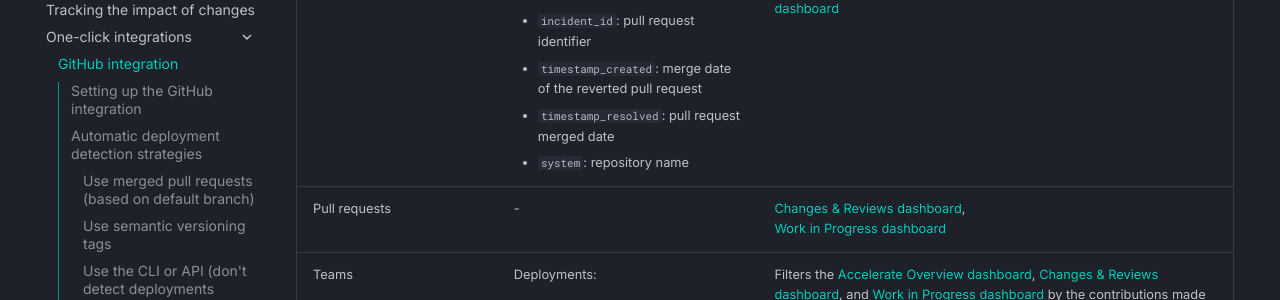
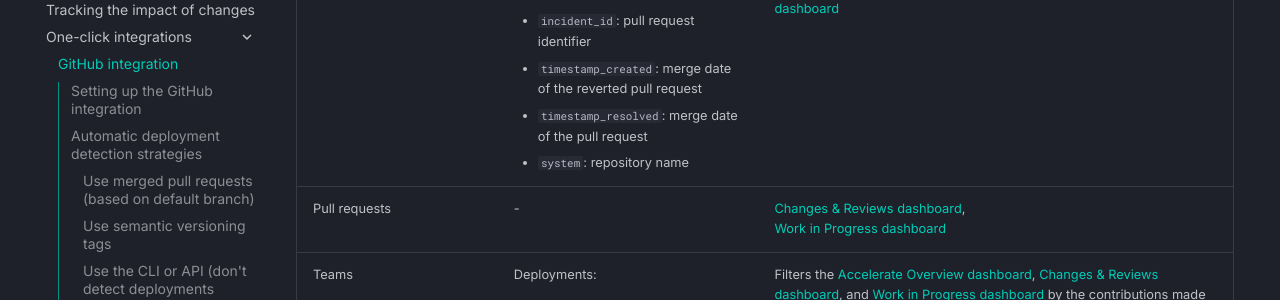
Before and after one commit to codacy/pulse-user-docs, an MkDocs documentation site: the page built from docs/one-click-integrations/github-integration.md, in a window 1280 px wide and 900 px high, scrolled down 6073 px. Shown: the part 152-452 px from the top of the window. Built offline with MkDocs 1.6.1 and Material for MkDocs 9.7.7, drawn with Linux system fonts in a browser that asks for light colours.

Commit message:
Update docs/one-click-integrations/github-integration.md
Co-authored-by: Nicola Klemenc <nicola.klemenc@codacy.com>

```diff
--- a/docs/one-click-integrations/github-integration.md
+++ b/docs/one-click-integrations/github-integration.md
@@ -154,7 +154,7 @@ The table below lists the data that the GitHub integration collects from your Gi
         <ul>
             <li><code>incident_id</code>: pull request identifier</li>
             <li><code>timestamp_created</code>: merge date of the reverted pull request</li>
-            <li><code>timestamp_resolved</code>: pull request merged date</li>
+            <li><code>timestamp_resolved</code>: merge date of the pull request</li>
             <li><code>system</code>: repository name</li>
         </ul>
     </td>
```
